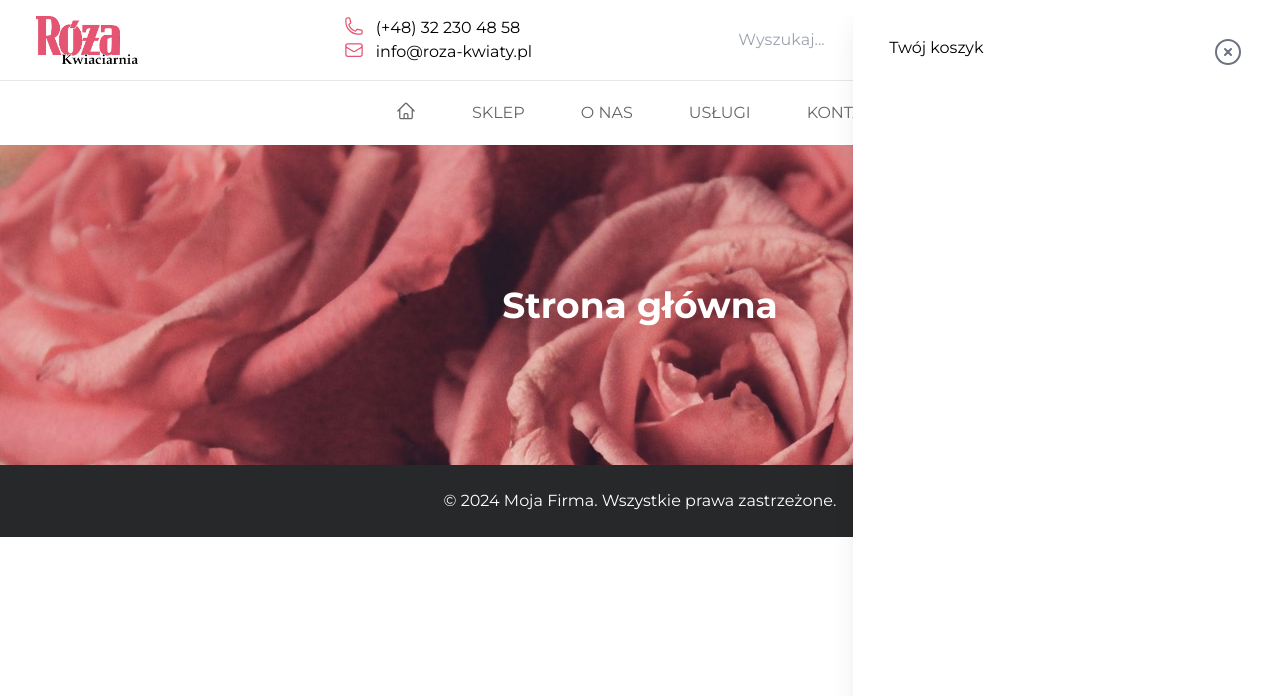
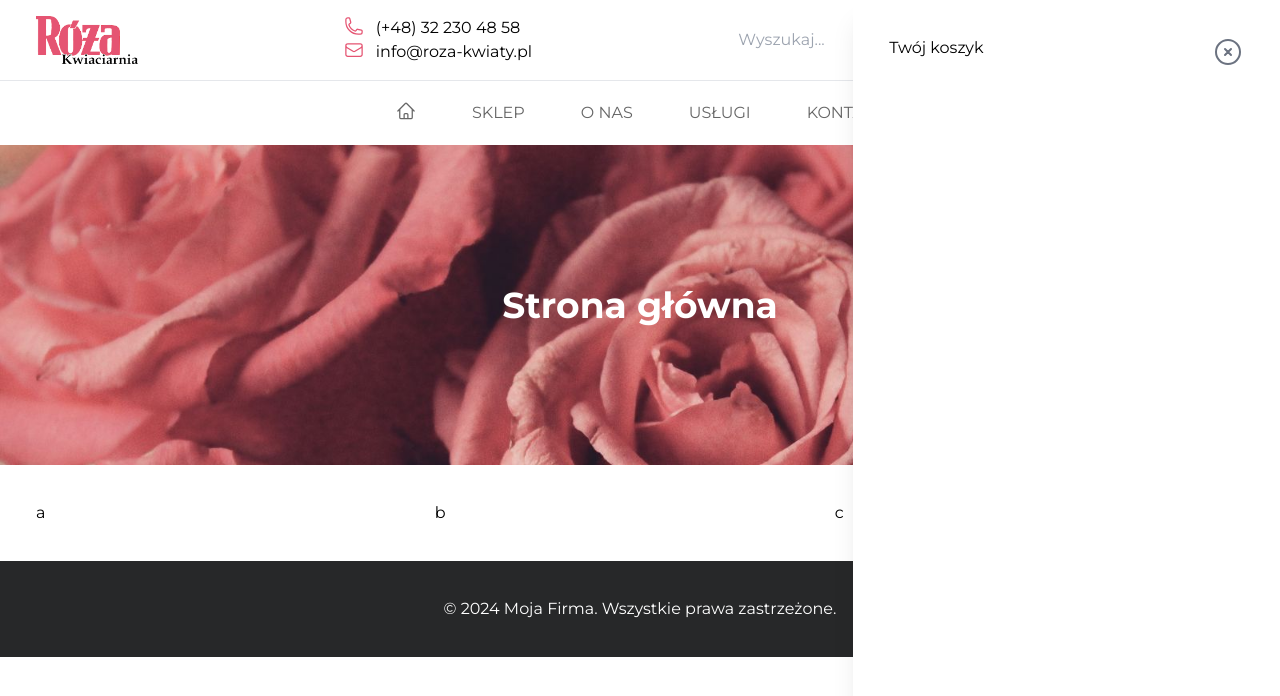
Before and after one commit to kpietryga/react_store, a React (Vite) app: page / in a window 1280 px wide. Shown: the top 696 px of the page. Built offline with nearby package versions, Linux system fonts and the light colour scheme.

Commit message:
add top footer

```diff
--- a/src/components/layout/Footer.tsx
+++ b/src/components/layout/Footer.tsx
@@ -1,8 +1,18 @@
 const Footer = () => {
     return (
-        <footer className="footer w-full bg-[#272829] text-white p-6">
-            <div className="max-w-7xl text-center m-auto">
-                <p>© 2024 Moja Firma. Wszystkie prawa zastrzeżone.</p>
+        <footer className="footer ">
+            <div className="max-w-7xl text-center m-auto flex justify-between p-9">
+                <div>a</div>
+                <div>b</div>
+                <div>c</div>
+                <div>d</div>
+            </div>
+
+            <div className=" bg-[#272829] text-white p-9">
+                <div className="max-w-7xl text-center m-auto">
+                    <p>© 2024 Moja Firma. Wszystkie prawa zastrzeżone.</p>
+                </div>
+
             </div>
 
         </footer>
```
